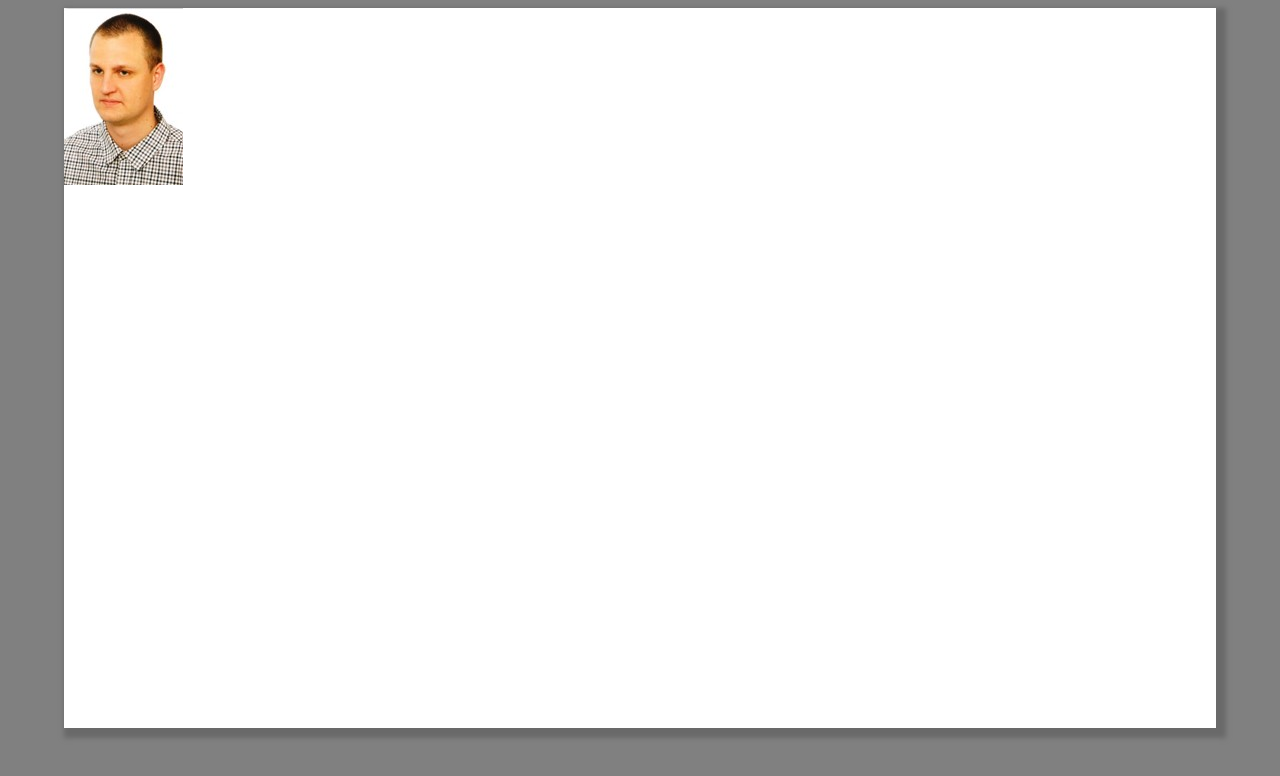
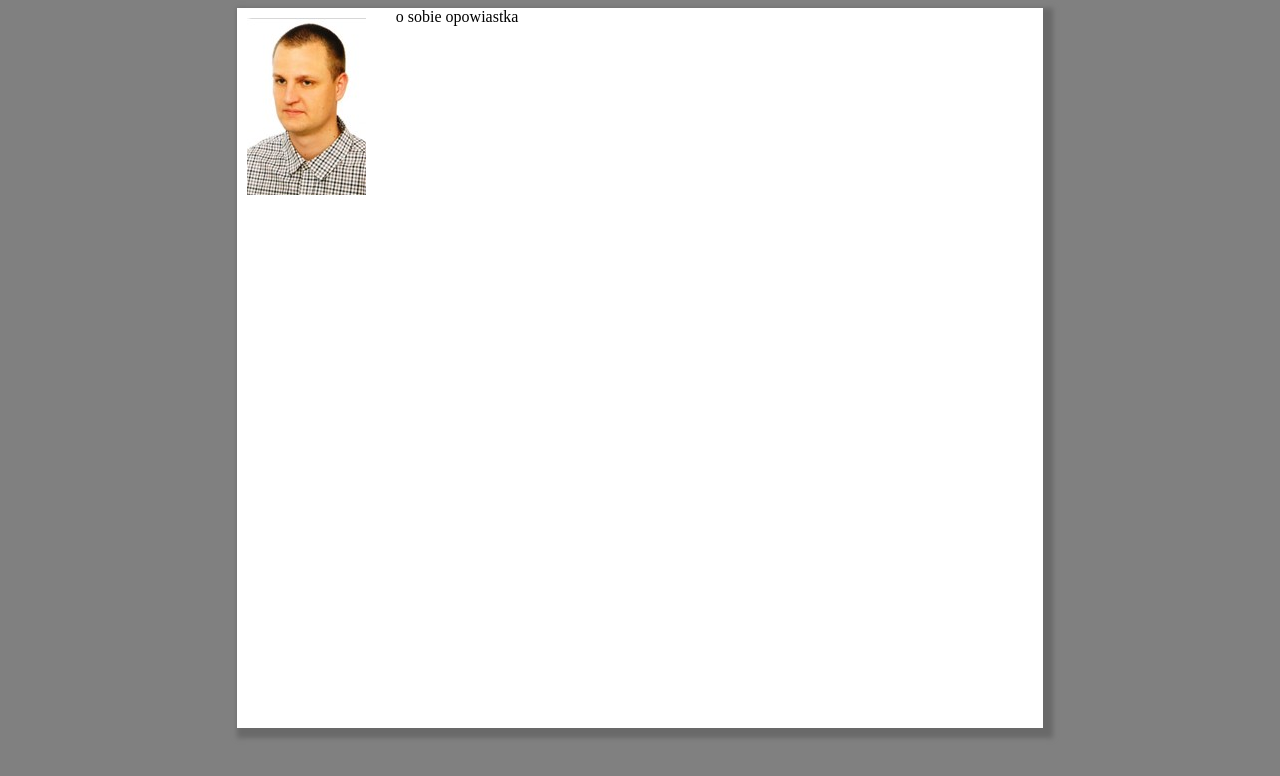
Before and after one commit to atodryk/projektFED, a plain HTML site: page public_html/index.html in a window 1280 px wide. Drawn offline with Linux system fonts and the light colour scheme.

Commit message:
feat: description

```diff
--- a/public_html/index.html
+++ b/public_html/index.html
@@ -12,9 +12,9 @@ and open the template in the editor.
         <link rel="stylesheet" type="text/css" href="style.css"/>
     </head>
     <body>
-        <div class="mainp">
-            <div class="profile"><img src="foto.jpg" alt="profile-photo"></div>
-
+        <div class="wrapper">
+            <img src="foto.jpg" alt="profile-photo" class="facefoto">
+            <div class="descript">o sobie opowiastka</div>
 
         </div>
     </body>
--- a/public_html/style.css
+++ b/public_html/style.css
@@ -1,11 +1,11 @@
 body {
     background-color: grey;
 }
-.mainp {
+.wrapper {
     background-color: white;
     box-shadow: 5px 5px 5px 5px dimgray;
     height: 90vh;
-    width: 90vw;
+    width: 63vw;
     margin: auto;
     bottom: 0px;
     top: 0px;
@@ -13,6 +13,15 @@ body {
     right: 0px;
 }
 
-.profle{
+.facefoto{
+float: left;
+margin-left: 10px;
+margin-top: 10px;
+margin-right: 30px;
+}
+.descript{
+    float: left;
+    height: 100px;
+    width: 200px;
 
 }
```
